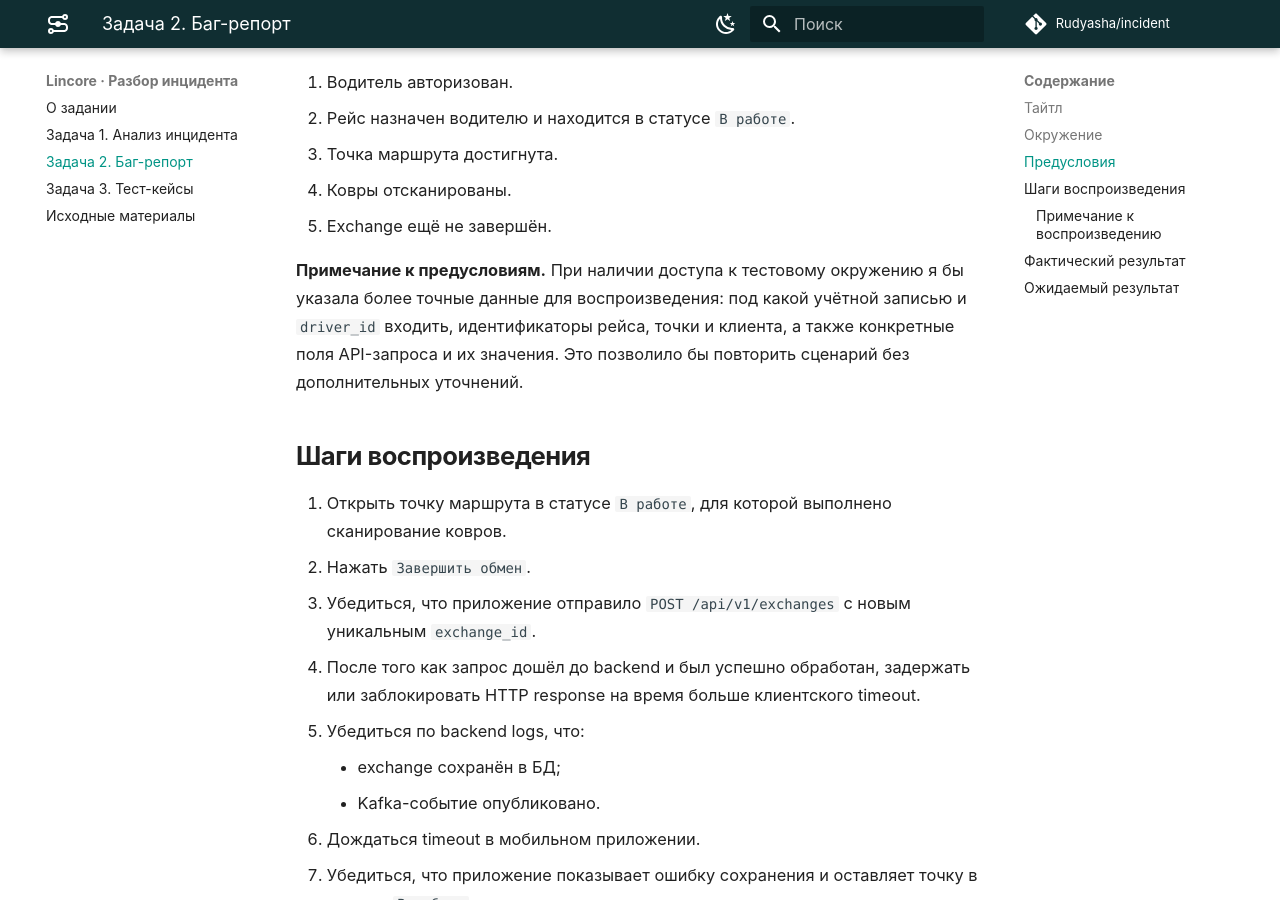
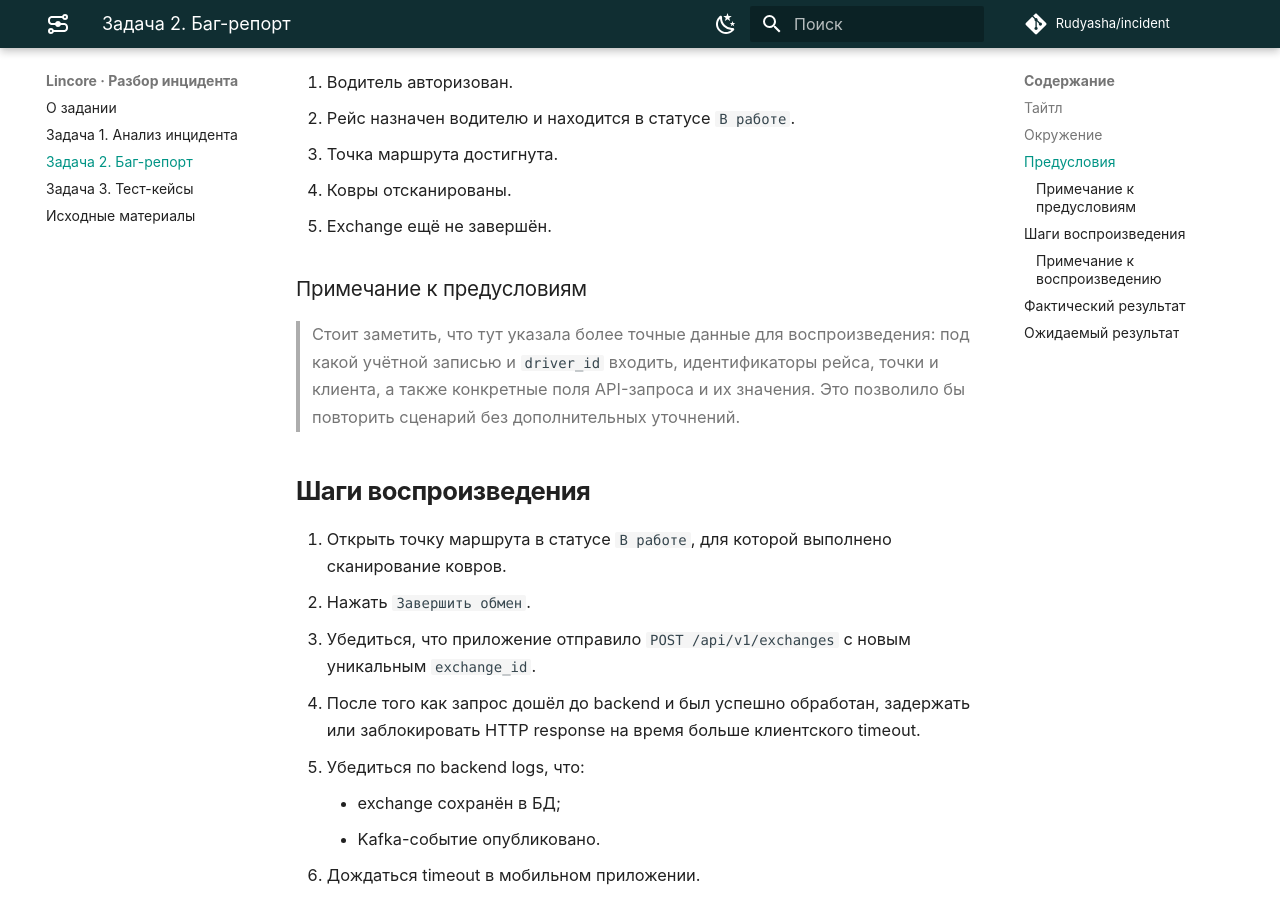
Before and after one commit to Rudyasha/incident, an MkDocs documentation site: the page built from docs/task-2.md, in a window 1280 px wide and 900 px high, scrolled down 882 px. Built offline with MkDocs 1.6.1 and Material for MkDocs 9.7.7, drawn with Linux system fonts in a browser that asks for light colours; comment, search, counter and statistics services are not loaded.

Commit message:
Update prerequisite note wording and formatting

```diff
--- a/docs/task-2.md
+++ b/docs/task-2.md
@@ -37,7 +37,9 @@ exchange_id: ex-20260824-0010482
 4. Ковры отсканированы.
 5. Exchange ещё не завершён.
 
-**Примечание к предусловиям.** При наличии доступа к тестовому окружению я бы указала более точные данные для воспроизведения: под какой учётной записью и `driver_id` входить, идентификаторы рейса, точки и клиента, а также конкретные поля API-запроса и их значения. Это позволило бы повторить сценарий без дополнительных уточнений.
+### Примечание к предусловиям
+
+> Стоит заметить, что тут указала более точные данные для воспроизведения: под какой учётной записью и `driver_id` входить, идентификаторы рейса, точки и клиента, а также конкретные поля API-запроса и их значения. Это позволило бы повторить сценарий без дополнительных уточнений.
 
 ## Шаги воспроизведения
 
```
